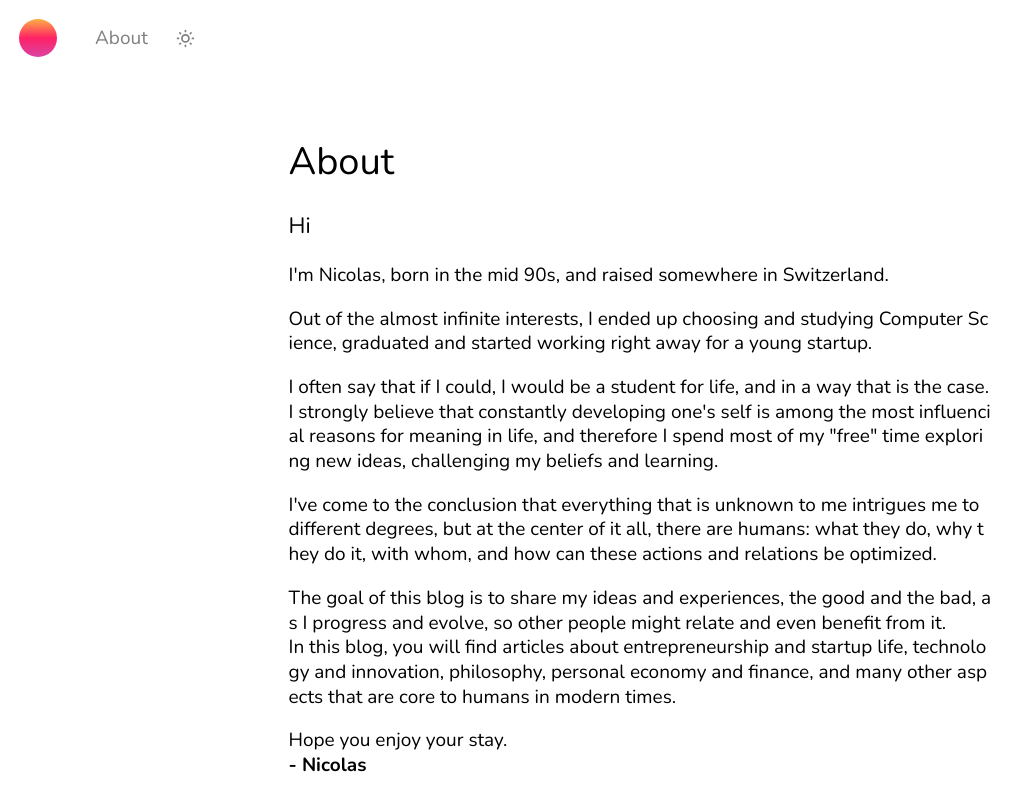
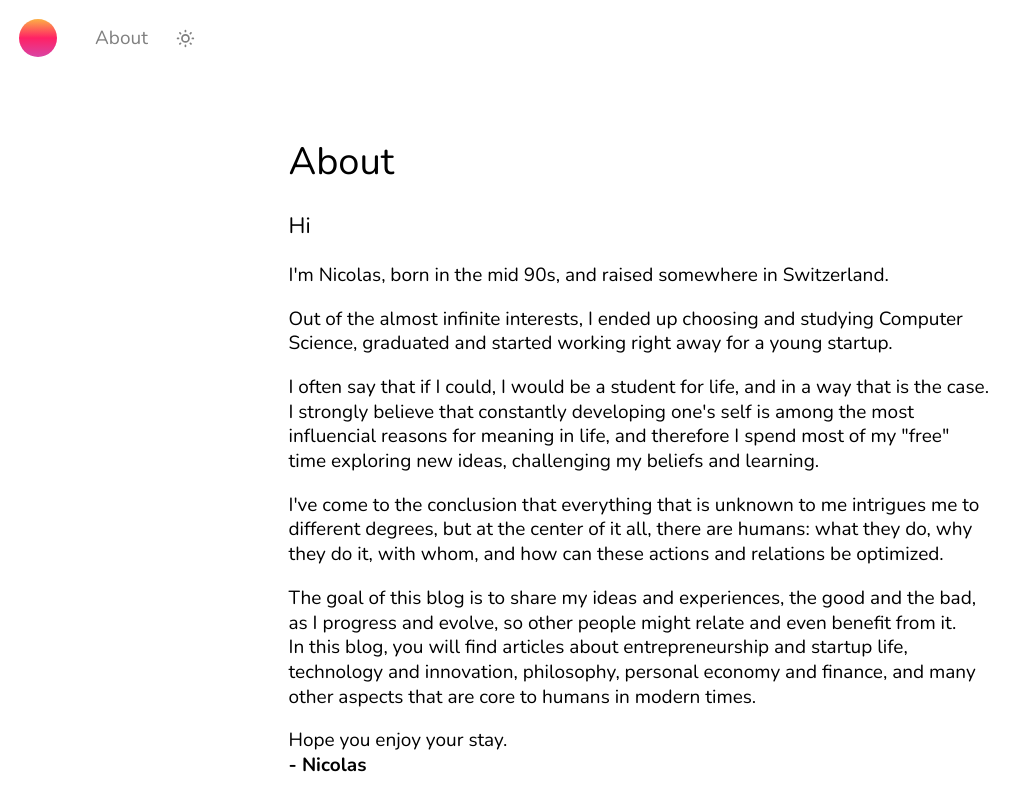
Before and after one commit to divin1/blog, a Next.js app: page /about in a window 1280 px wide. Shown: the top 800 px of the page, without its empty margins (0-1034 px from the left). Built offline with nearby package versions, Linux system fonts and the light colour scheme.

Commit message:
fixed word wrap

```diff
--- a/src/components/layout/layout.module.css
+++ b/src/components/layout/layout.module.css
@@ -10,7 +10,7 @@
   padding-left: 1rem;
   margin-right: auto;
   margin-left: auto;
-  word-break: break-all;
+  word-wrap: break-word;
 }
 
 @media screen and (max-width: 767px) {
```
